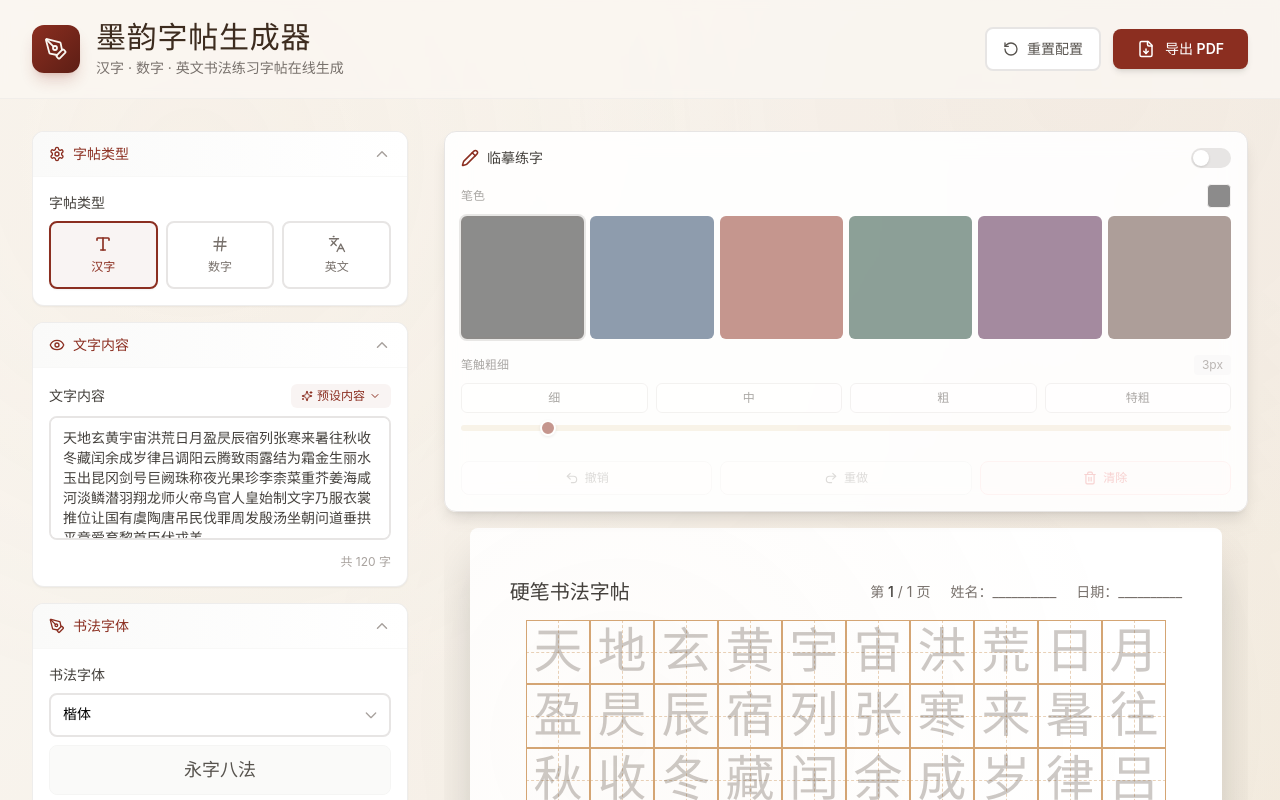
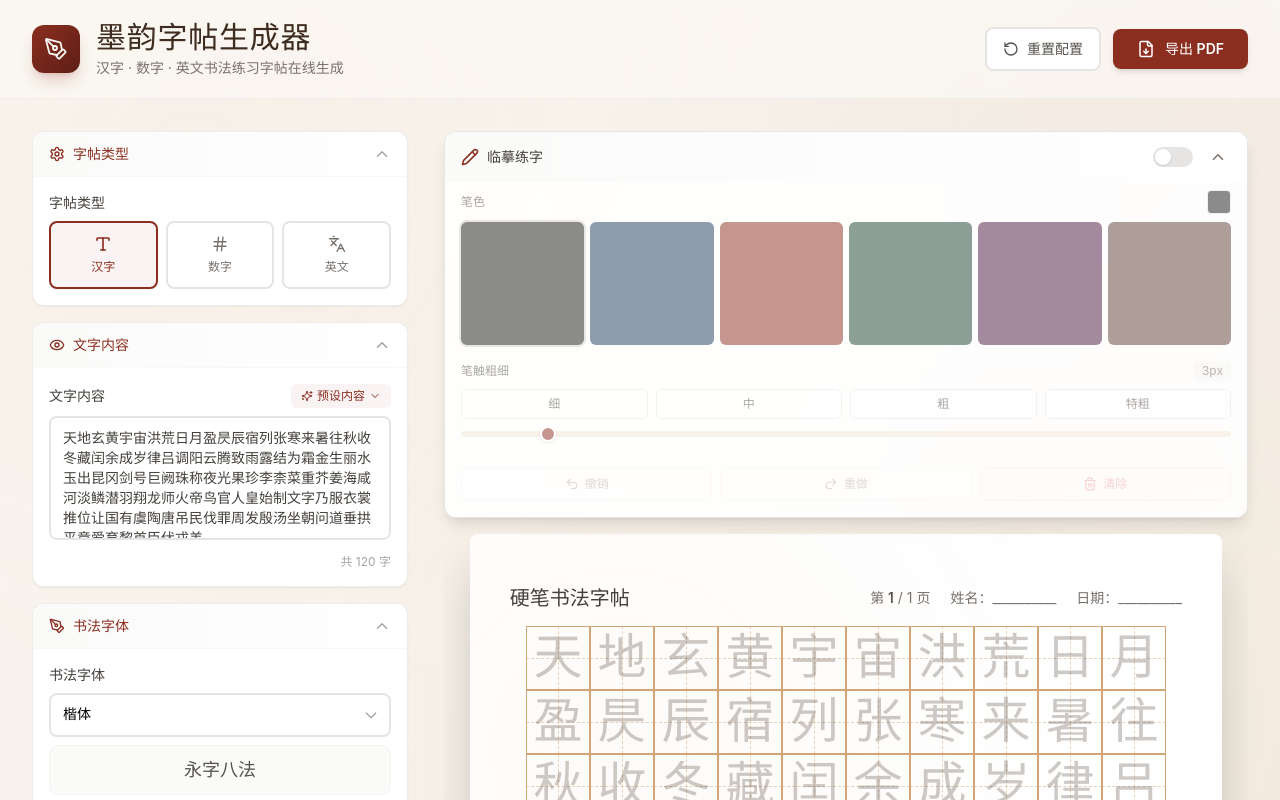
Before and after one commit to LuckyLL17/yq-34, a React (Vite) app: page / in a window 1280 px wide. Shown: the top 800 px of the page. Built offline with nearby package versions, Linux system fonts and the light colour scheme; a web font is replaced by a local one.

Commit message:
.1294570642211112:ce06e040eb4f3f96a4feb50eea70c50e_6a2e364662794fb2d6dd1ef3.6a2e45dcab54dd387f8249e0.6a2e45dcb6b1a0627fcfadef:Trae CN.T(2026/6/14 14:10:36)

```diff
--- a/src/components/Preview/DrawingToolbar.tsx
+++ b/src/components/Preview/DrawingToolbar.tsx
@@ -1,4 +1,5 @@
-import { Undo2, Redo2, Eraser, Pencil, Trash2 } from 'lucide-react';
+import { useState } from 'react';
+import { Undo2, Redo2, Eraser, Pencil, Trash2, ChevronUp, ChevronDown } from 'lucide-react';
 import { useCopybookStore } from '@/store/useCopybookStore';
 
 const penColorPresets = [
@@ -18,6 +19,7 @@ const penWidthPresets = [
 ];
 
 export default function DrawingToolbar() {
+  const [expanded, setExpanded] = useState(true);
   const drawingEnabled = useCopybookStore((s) => s.drawingEnabled);
   const penColor = useCopybookStore((s) => s.penColor);
   const penWidth = useCopybookStore((s) => s.penWidth);
@@ -36,31 +38,42 @@ export default function DrawingToolbar() {
   const hasPaths = paths.length > 0 || redoStack.length > 0;
 
   return (
-    <div className="bg-white/90 backdrop-blur-md rounded-xl border border-stone-200 shadow-lg p-4 space-y-4">
-      <div className="flex items-center justify-between">
+    <div className="bg-white/90 backdrop-blur-md rounded-xl border border-stone-200 shadow-lg overflow-hidden">
+      <div className="flex items-center justify-between px-4 py-3 bg-gradient-to-r from-stone-50 to-white">
         <div className="flex items-center gap-2">
           <Pencil size={18} className="text-[#8B2E20]" />
           <h3 className="font-semibold text-sm text-stone-700">临摹练字</h3>
+          {drawingEnabled && (
+            <span className="px-1.5 py-0.5 text-[10px] font-medium bg-[#8B2E20]/10 text-[#8B2E20] rounded">
+              已开启
+            </span>
+          )}
         </div>
-        <div className="relative">
-          <input
-            type="checkbox"
-            checked={drawingEnabled}
-            onChange={(e) => setDrawingEnabled(e.target.checked)}
-            className="sr-only peer"
-            id="drawing-toggle"
-          />
-          <label
-            htmlFor="drawing-toggle"
-            className="cursor-pointer"
+        <div className="flex items-center gap-3">
+          <button
+            onClick={() => setDrawingEnabled(!drawingEnabled)}
+            className="relative w-10 h-5 rounded-full transition-colors focus:outline-none focus:ring-2 focus:ring-[#8B2E20]/30"
+            style={{ backgroundColor: drawingEnabled ? '#8B2E20' : '#e7e5e4' }}
+            aria-pressed={drawingEnabled}
+            aria-label={drawingEnabled ? '关闭临摹模式' : '开启临摹模式'}
           >
-            <div className="w-10 h-5 bg-stone-200 rounded-full peer-checked:bg-[#8B2E20] transition-colors" />
-            <div className="absolute left-0.5 top-0.5 w-4 h-4 bg-white rounded-full shadow transition-transform peer-checked:translate-x-5" />
-          </label>
+            <div
+              className="absolute left-0.5 top-0.5 w-4 h-4 bg-white rounded-full shadow transition-transform duration-200"
+              style={{ transform: drawingEnabled ? 'translateX(20px)' : 'translateX(0)' }}
+            />
+          </button>
+          <button
+            onClick={() => setExpanded(!expanded)}
+            className="p-1 hover:bg-stone-100 rounded transition-colors"
+            title={expanded ? '收起' : '展开'}
+          >
+            {expanded ? <ChevronUp size={18} className="text-stone-500" /> : <ChevronDown size={18} className="text-stone-500" />}
+          </button>
         </div>
       </div>
 
-      <div className={`space-y-4 transition-opacity duration-200 ${drawingEnabled ? 'opacity-100' : 'opacity-50 pointer-events-none'}`}>
+      {expanded && (
+        <div className={`px-4 pb-4 pt-2 space-y-4 transition-opacity duration-200 ${drawingEnabled ? 'opacity-100' : 'opacity-50 pointer-events-none'}`}>
         <div className="space-y-2">
           <div className="flex justify-between items-center">
             <label className="text-xs font-medium text-stone-600">笔色</label>
@@ -155,7 +168,8 @@ export default function DrawingToolbar() {
             </p>
           </div>
         )}
-      </div>
+        </div>
+      )}
     </div>
   );
 }
```
